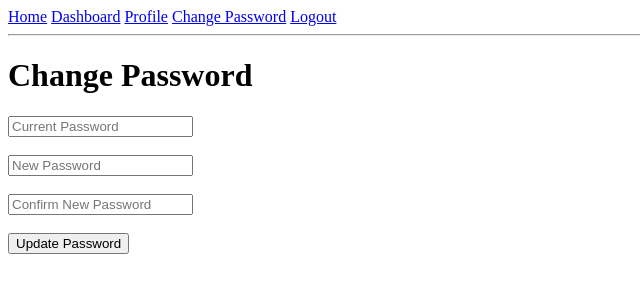
After one commit to OloaneShark/secure-login-app, a Flask app: page /change-password in a window 1280 px wide. The commit adds this page. Shown: the top 300 px of the page, without its empty margins (0-640 px from the left). Run offline with Flask 3, Linux system fonts and the light colour scheme; the visitor is signed in with stand-in values (Sample User, id 1).

Commit message:
Add password change functionality

```diff
--- a/app.py
+++ b/app.py
@@ -65,6 +65,43 @@ def profile():
     return render_template("profile.html", user=user)
 
 
+@app.route("/change-password", methods=["GET", "POST"])
+def change_password():
+
+    if "username" not in session:
+        return redirect(url_for("login"))
+
+    user = User.query.filter_by(username=session["username"]).first()
+
+    if request.method == "POST":
+
+        current_password = request.form.get("current_password")
+        new_password = request.form.get("new_password")
+        confirm_password = request.form.get("confirm_password")
+
+        if not check_password_hash(user.password, current_password):
+
+            flash("Current password is incorrect.")
+            return redirect(url_for("change_password"))
+
+        if new_password != confirm_password:
+
+            flash("New passwords do not match.")
+            return redirect(url_for("change_password"))
+
+        hashed_password = generate_password_hash(new_password)
+
+        user.password = hashed_password
+
+        db.session.commit()
+
+        flash("Password updated successfully.")
+
+        return redirect(url_for("profile"))
+
+    return render_template("change_password.html")
+
+
 @app.route("/logout")
 def logout():
     session.pop("username", None)
--- a/templates/base.html
+++ b/templates/base.html
@@ -12,6 +12,7 @@
         {% if "username" in session %}
             <a href="/dashboard">Dashboard</a>
             <a href="/profile">Profile</a>
+            <a href="/change-password">Change Password</a>
             <a href="/logout">Logout</a>
         {% else %}
             <a href="/login">Login</a>
--- /dev/null
+++ b/templates/change_password.html
@@ -0,0 +1,38 @@
+
+{% extends "base.html" %}
+
+{% block title %}
+Change Password
+{% endblock %}
+
+{% block content %}
+
+<h1>Change Password</h1>
+
+<form method="POST">
+
+    <input type="password"
+           name="current_password"
+           placeholder="Current Password">
+
+    <br><br>
+
+    <input type="password"
+           name="new_password"
+           placeholder="New Password">
+
+    <br><br>
+
+    <input type="password"
+           name="confirm_password"
+           placeholder="Confirm New Password">
+
+    <br><br>
+
+    <button type="submit">
+        Update Password
+    </button>
+
+</form>
+
+{% endblock %}
```
